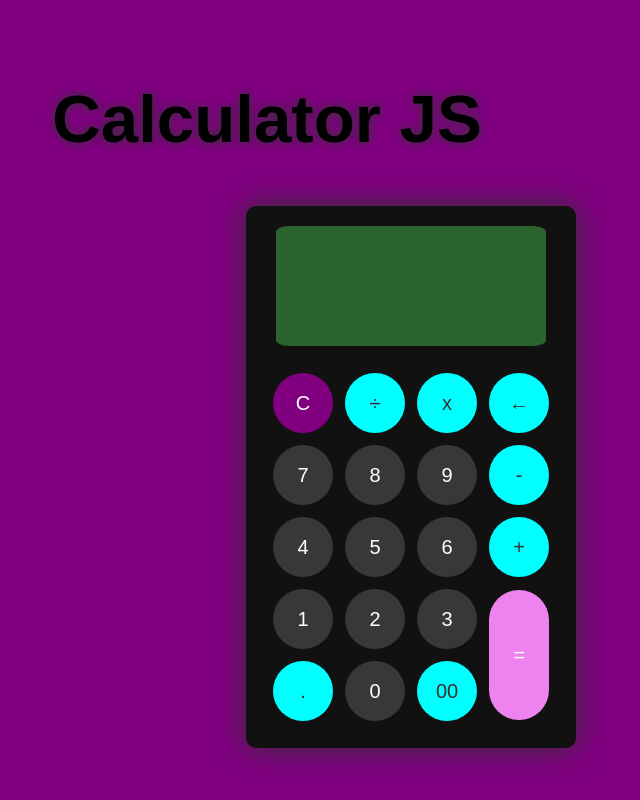
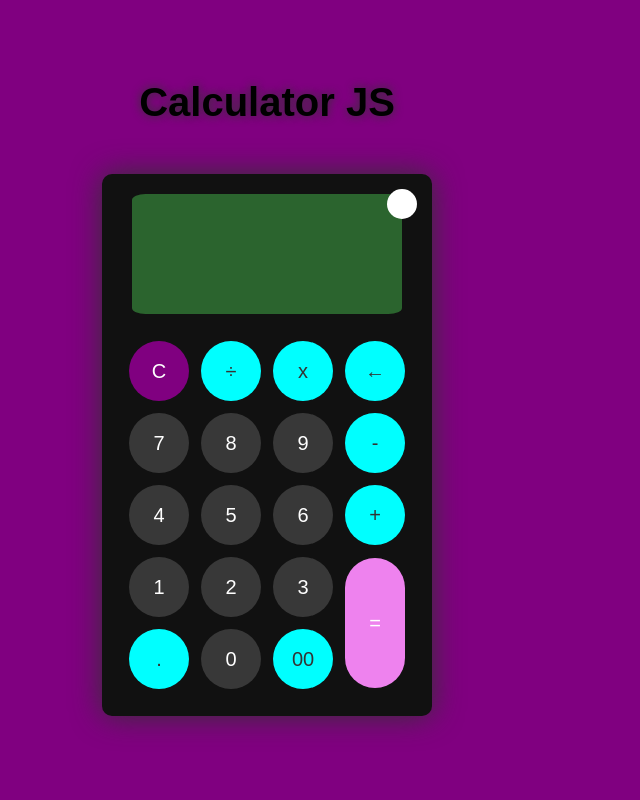
Before and after one commit to SamotSama/calculator-js, a plain HTML site: page index.html in a window 1280 px wide. Shown: the top 800 px of the page, without its empty margins (373-1013 px from the left). Drawn offline with Linux system fonts and the light colour scheme.

Commit message:
Edited h1 and container margin

```diff
--- a/css/style.scss
+++ b/css/style.scss
@@ -2,8 +2,6 @@
     padding: 0;
     margin:  0;
     box-sizing: border-box;
-    font-family: sans-serif;
-    overflow: hidden;
     font-family: 'Inclusive Sans', sans-serif;
     font-family: 'Raleway', sans-serif;
 }
@@ -23,7 +21,7 @@
     align-items: center;
     justify-content: center;
     padding-top: 10vh;
-    font-size: 4.2rem;
+    font-size: 5vh;
     text-shadow: 0 0 10px #333333;
   }
 .text-focus-in {
@@ -62,7 +60,7 @@
     align-items: center;
     justify-content: center;
     flex-wrap: wrap;
-    margin-left: 18vh;
+    margin: auto;
 }
 .calculator{
     position: relative;
```
Also changed, not shown: css/style.css, 1 other file.
